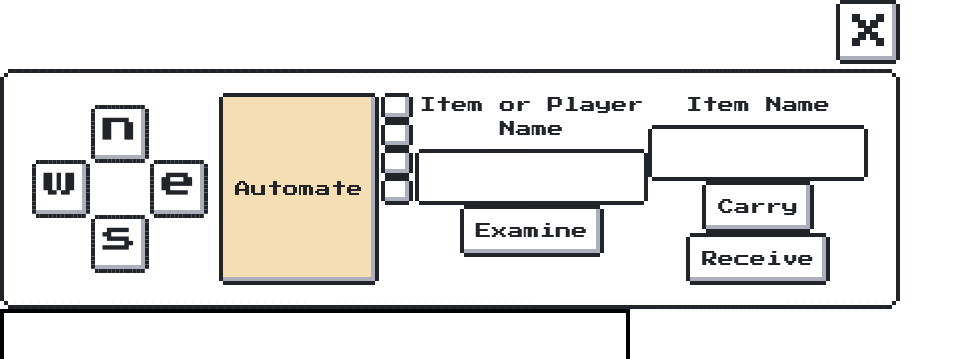
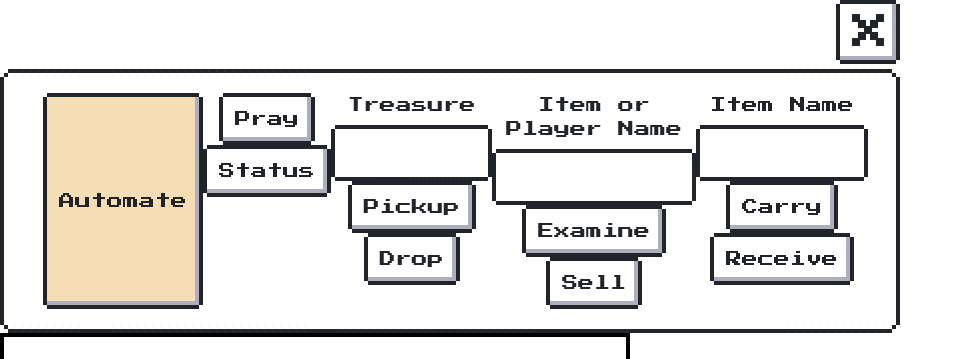
Before and after one commit to cspt3-bw2-team6/Front-End, a React (Create React App) app: page /game in a window 1280 px wide. Shown: the top 359 px of the page, without its empty margins (0-963 px from the left). Built offline with nearby package versions, Linux system fonts and the light colour scheme; no server answers.

Commit message:
Add Controls Functionality
Add pickup functionality

Add drop functionality

Finish Sell functionality

Add text too buttons

Disable directional buttons whe option not available

```diff
--- a/src/components/Game/Controls/index.jsx
+++ b/src/components/Game/Controls/index.jsx
@@ -5,16 +5,25 @@ import "nes.css/css/nes.min.css";
 import "./Controls.css";
 
 function Controls(props) {
-  console.log(props);
+  console.log(props,'controls');
   return (
     <div className="controls-wrapper nes-container is-rounded">
       <div className="button-wrapper">
-        <Button direction="w" move={props.move} />
+        {props.data.exits.indexOf("w") > -1
+        ?<Button direction="w" move={props.move} />
+        :<div></div>
+      }
         <div className="vertical-buttons">
-          <Button direction="n" move={props.move} />
-          <Button direction="s" move={props.move} />
+        {props.data.exits.indexOf("n") > -1
+        ?<Button direction="n" move={props.move} />
+        :<div></div>}
+        {props.data.exits.indexOf("s") > -1
+        ?<Button direction="s" move={props.move} />
+        :<div></div>}
         </div>
-        <Button direction="e" move={props.move} />
+        {props.data.exits.indexOf("e") > -1
+        ?<Button direction="e" move={props.move} />
+        :<div></div>}
       </div>
       <button
         type="button"
@@ -25,16 +34,27 @@ function Controls(props) {
         Automate
       </button>
       <div>
-        <button type="button" onClick={props.takeit} className="nes-btn" />
-        <button type="button" onClick={props.dropit} className="nes-btn" />
-        <button type="button" onClick={props.praying} className="nes-btn" />
-        <button type="button" className="nes-btn" onClick={props.examine} />
+        <button type="button" onClick={props.praying} className="nes-btn">Pray</button>
+        <button type="button" onClick={props.status} className="nes-btn">Status</button>
+
       </div>
+
       <TextInput
+        label={"Treasure"}
+        activity1={"Pickup"}
+        activity2={"Drop"}
+        primaryFunction={props.takeit}
+        secondaryFunction={props.dropit}
+      />
+
+      <TextInput
+        activity1={"Examine"}
+        activity2={"Sell"}
         primaryFunction={props.examine}
+        secondaryFunction={props.sell}
         label="Item or Player Name"
-        activity1="Examine"
       />
+
       <TextInput
         label={"Item Name"}
         activity1={"Carry"}
--- a/src/components/Game/index.js
+++ b/src/components/Game/index.js
@@ -63,9 +63,10 @@ export default class Game extends Component {
 
   //Treasure functions
   take = takeit => {
+
     axiosWithAuth
       .axiosHeaders()
-      .post("/api/adv/take", { takeit })
+      .post("/api/adv/take", {"name":takeit})
       .then(res => {
         console.log(res);
         return this.refresh(res.data);
@@ -76,7 +77,7 @@ export default class Game extends Component {
   drop = dropit => {
     axiosWithAuth
       .axiosHeaders()
-      .post("/api/adv/drop", { dropit })
+      .post("/api/adv/drop", { "name":dropit })
       .then(res => {
         console.log(res);
         return this.refresh(res.data);
@@ -198,14 +199,17 @@ export default class Game extends Component {
         <div className="player-panel">
           <div className="controls-wrapper">
             <Controls
+              data={this.state}
               takeit={this.take}
               dropit={this.drop}
+              sell={this.sell}
               move={this.movePlayer}
               examine={this.examine}
               autoTraversal={this.autoTraversal}
               ghostCarry={this.ghostCarry}
               ghostReceive={this.ghostReceive}
-              praying={this.shrine} />
+              praying={this.shrine}
+              status={this.status}/>
           </div>
           <div className="textbox-wrapper">
             <TextBox info={this.state} />
```
